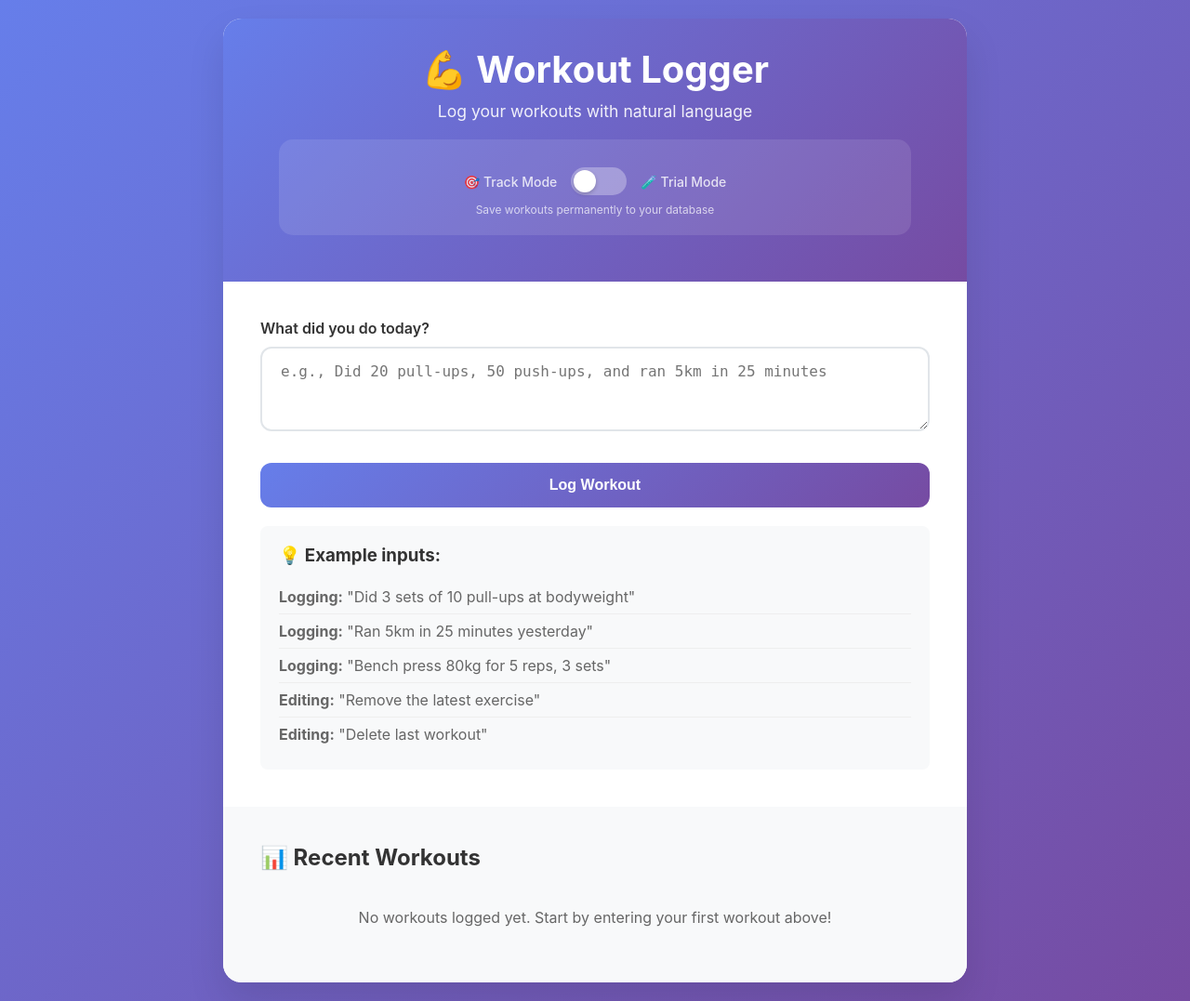
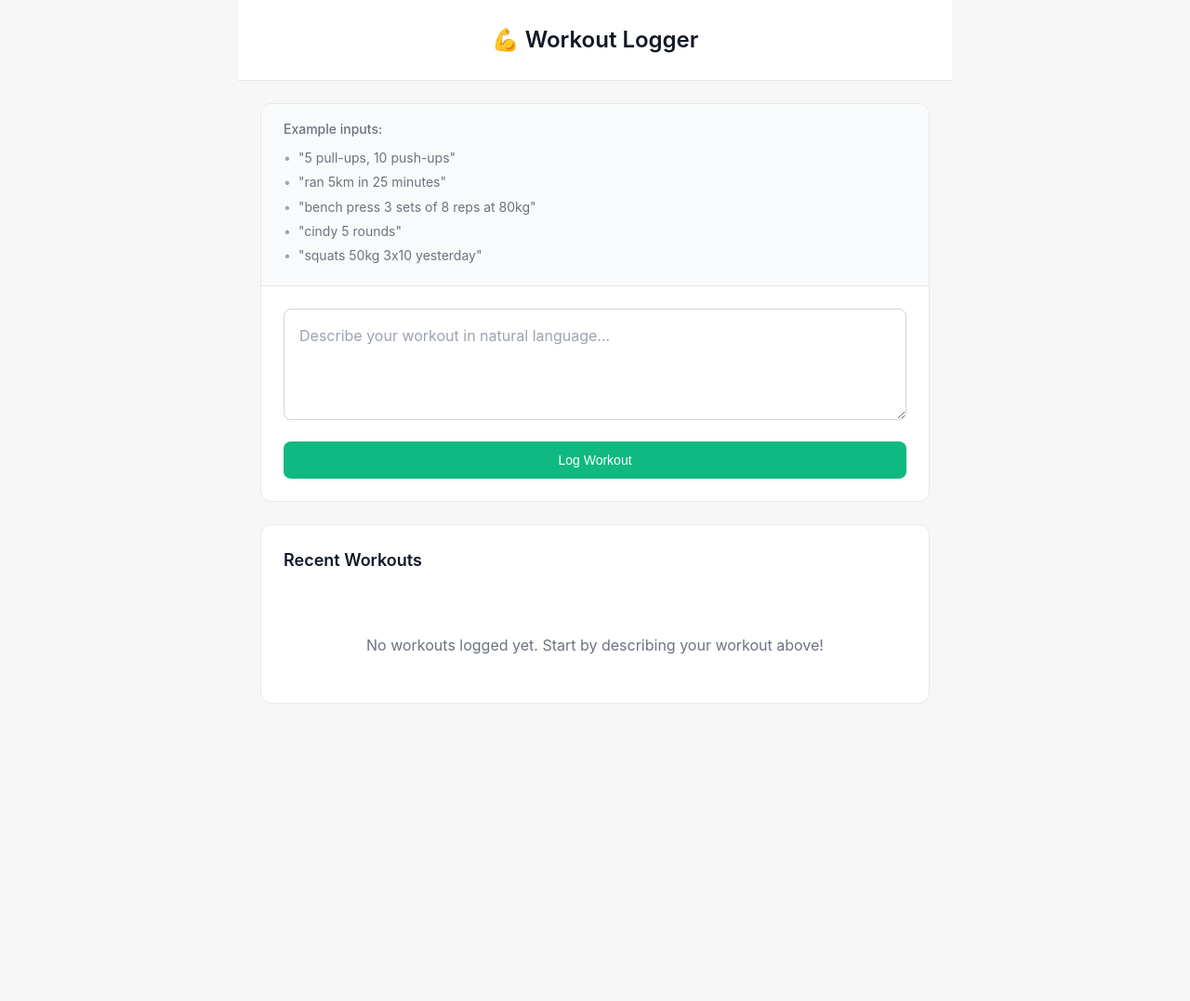
Before and after one commit to ojalvoamir/fitness-tracker, a Flask app: template templates/index.html in a window 1280 px wide. Shown: the whole page at 93% size. After the commit the page ends 757 px from the top, so only its background shows below. Run offline with Flask 3, Linux system fonts and the light colour scheme; the template is opened without the code that fills it, so the values that code supplies are empty.

Commit message:
Update index.html

```diff
--- a/templates/index.html
+++ b/templates/index.html
@@ -12,278 +12,214 @@
         }
 
         body {
-            font-family: -apple-system, BlinkMacSystemFont, 'Segoe UI', Roboto, sans-serif;
-            background: linear-gradient(135deg, #667eea 0%, #764ba2 100%);
-            min-height: 100vh;
-            padding: 20px;
+            font-family: -apple-system, BlinkMacSystemFont, "Segoe UI", Roboto, "Helvetica Neue", Arial, sans-serif;
+            background: #f7f7f8;
+            color: #374151;
+            line-height: 1.6;
         }
 
         .container {
-            max-width: 800px;
+            max-width: 768px;
             margin: 0 auto;
-            background: white;
-            border-radius: 20px;
-            box-shadow: 0 20px 40px rgba(0,0,0,0.1);
-            overflow: hidden;
+            min-height: 100vh;
+            display: flex;
+            flex-direction: column;
         }
 
         .header {
-            background: linear-gradient(135deg, #667eea 0%, #764ba2 100%);
-            color: white;
-            padding: 30px;
+            background: white;
+            border-bottom: 1px solid #e5e7eb;
+            padding: 1.5rem;
             text-align: center;
         }
 
         .header h1 {
-            font-size: 2.5rem;
-            margin-bottom: 10px;
+            font-size: 1.5rem;
+            font-weight: 600;
+            color: #111827;
         }
 
-        .header p {
-            opacity: 0.9;
-            font-size: 1.1rem;
-        }
-
-        /* Toggle Switch Styles */
-        .mode-selector {
-            background: rgba(255, 255, 255, 0.1);
-            padding: 20px;
-            margin: 20px 30px;
-            border-radius: 15px;
-            text-align: center;
-        }
-
-        .mode-toggle {
-            display: flex;
-            align-items: center;
-            justify-content: center;
-            gap: 15px;
-            margin-top: 10px;
-        }
-
-        .mode-label {
-            font-size: 14px;
-            font-weight: 500;
-            opacity: 0.8;
-            min-width: 80px;
-        }
-
-        .toggle-switch {
-            position: relative;
-            width: 60px;
-            height: 30px;
-            background: rgba(255, 255, 255, 0.3);
-            border-radius: 15px;
-            cursor: pointer;
-            transition: all 0.3s ease;
-        }
-
-        .toggle-switch.active {
-            background: rgba(255, 255, 255, 0.5);
-        }
-
-        .toggle-slider {
-            position: absolute;
-            top: 3px;
-            left: 3px;
-            width: 24px;
-            height: 24px;
-            background: white;
-            border-radius: 50%;
-            transition: all 0.3s ease;
-            box-shadow: 0 2px 4px rgba(0,0,0,0.2);
-        }
-
-        .toggle-switch.active .toggle-slider {
-            transform: translateX(30px);
-        }
-
-        .mode-description {
-            font-size: 12px;
-            opacity: 0.7;
-            margin-top: 8px;
-            max-width: 400px;
-            margin-left: auto;
-            margin-right: auto;
+        .main-content {
+            flex: 1;
+            padding: 1.5rem;
         }
 
         .input-section {
-            padding: 40px;
-        }
-
-        .input-group {
-            margin-bottom: 30px;
-        }
-
-        .input-group label {
-            display: block;
-            margin-bottom: 10px;
-            font-weight: 600;
-            color: #333;
-        }
-
-        .input-field {
-            width: 100%;
-            padding: 15px 20px;
-            border: 2px solid #e1e5e9;
-            border-radius: 12px;
-            font-size: 16px;
-            transition: all 0.3s ease;
-            resize: vertical;
-            min-height: 60px;
-        }
-
-        .input-field:focus {
-            outline: none;
-            border-color: #667eea;
-            box-shadow: 0 0 0 3px rgba(102, 126, 234, 0.1);
-        }
-
-        .submit-btn {
-            background: linear-gradient(135deg, #667eea 0%, #764ba2 100%);
-            color: white;
-            border: none;
-            padding: 15px 40px;
-            border-radius: 12px;
-            font-size: 16px;
-            font-weight: 600;
-            cursor: pointer;
-            transition: all 0.3s ease;
-            width: 100%;
-        }
-
-        .submit-btn:hover {
-            transform: translateY(-2px);
-            box-shadow: 0 10px 20px rgba(102, 126, 234, 0.3);
-        }
-
-        .submit-btn:disabled {
-            opacity: 0.6;
-            cursor: not-allowed;
-            transform: none;
-        }
-
-        .message {
-            margin-top: 20px;
-            padding: 15px;
-            border-radius: 8px;
-            display: none;
-        }
-
-        .message.success {
-            background: #d4edda;
-            color: #155724;
-            border: 1px solid #c3e6cb;
-        }
-
-        .message.error {
-            background: #f8d7da;
-            color: #721c24;
-            border: 1px solid #f5c6cb;
-        }
-
-        .recent-workouts {
-            padding: 40px;
-            background: #f8f9fa;
-        }
-
-        .recent-workouts h2 {
-            margin-bottom: 20px;
-            color: #333;
-        }
-
-        .workout-item {
             background: white;
-            padding: 15px;
-            margin-bottom: 10px;
-            border-radius: 8px;
-            border-left: 4px solid #667eea;
-        }
-
-        .workout-date {
-            font-weight: 600;
-            color: #667eea;
-            margin-bottom: 5px;
-        }
-
-        .workout-details {
-            color: #666;
+            border-radius: 0.75rem;
+            border: 1px solid #e5e7eb;
+            margin-bottom: 1.5rem;
+            overflow: hidden;
         }
 
         .examples {
-            margin-top: 20px;
-            padding: 20px;
-            background: #f8f9fa;
-            border-radius: 8px;
+            padding: 1rem 1.5rem;
+            background: #f9fafb;
+            border-bottom: 1px solid #e5e7eb;
         }
 
         .examples h3 {
-            margin-bottom: 15px;
-            color: #333;
+            font-size: 0.875rem;
+            font-weight: 500;
+            color: #6b7280;
+            margin-bottom: 0.5rem;
         }
 
         .examples ul {
             list-style: none;
-            padding: 0;
+            font-size: 0.875rem;
+            color: #6b7280;
         }
 
         .examples li {
-            padding: 8px 0;
-            color: #666;
-            border-bottom: 1px solid #eee;
+            margin-bottom: 0.25rem;
         }
 
-        .examples li:last-child {
-            border-bottom: none;
+        .examples li:before {
+            content: "•";
+            margin-right: 0.5rem;
+            color: #9ca3af;
+        }
+
+        .input-form {
+            padding: 1.5rem;
+        }
+
+        .input-wrapper {
+            position: relative;
+            margin-bottom: 1rem;
+        }
+
+        textarea {
+            width: 100%;
+            min-height: 120px;
+            padding: 1rem;
+            border: 1px solid #d1d5db;
+            border-radius: 0.5rem;
+            outline: none;
+            resize: vertical;
+            font-family: inherit;
+            font-size: 1rem;
+            line-height: 1.5;
+            transition: border-color 0.2s;
+        }
+
+        textarea:focus {
+            border-color: #10b981;
+            box-shadow: 0 0 0 3px rgba(16, 185, 129, 0.1);
+        }
+
+        textarea::placeholder {
+            color: #9ca3af;
+        }
+
+        .submit-button {
+            background: #10b981;
+            color: white;
+            border: none;
+            padding: 0.75rem 1.5rem;
+            border-radius: 0.5rem;
+            font-size: 0.875rem;
+            font-weight: 500;
+            cursor: pointer;
+            transition: background-color 0.2s;
+            width: 100%;
+        }
+
+        .submit-button:hover:not(:disabled) {
+            background: #059669;
+        }
+
+        .submit-button:disabled {
+            background: #d1d5db;
+            cursor: not-allowed;
+        }
+
+        .message {
+            margin: 1rem 0;
+            padding: 0.75rem 1rem;
+            border-radius: 0.5rem;
+            font-size: 0.875rem;
+        }
+
+        .message.success {
+            background: #d1fae5;
+            color: #065f46;
+            border: 1px solid #a7f3d0;
+        }
+
+        .message.error {
+            background: #fee2e2;
+            color: #991b1b;
+            border: 1px solid #fca5a5;
         }
 
         .loading {
             display: none;
             text-align: center;
-            margin-top: 20px;
+            color: #6b7280;
+            font-size: 0.875rem;
+            padding: 1rem;
         }
 
-        .spinner {
-            border: 3px solid #f3f3f3;
-            border-top: 3px solid #667eea;
-            border-radius: 50%;
-            width: 30px;
-            height: 30px;
-            animation: spin 1s linear infinite;
-            margin: 0 auto;
+        .recent-workouts {
+            background: white;
+            border-radius: 0.75rem;
+            border: 1px solid #e5e7eb;
+            overflow: hidden;
         }
 
-        @keyframes spin {
-            0% { transform: rotate(0deg); }
-            100% { transform: rotate(360deg); }
+        .recent-workouts h2 {
+            font-size: 1.125rem;
+            font-weight: 600;
+            color: #111827;
+            padding: 1.5rem 1.5rem 1rem;
         }
 
-        @media (max-width: 768px) {
+        .workout-item {
+            padding: 1rem 1.5rem;
+            border-bottom: 1px solid #f3f4f6;
+        }
+
+        .workout-item:last-child {
+            border-bottom: none;
+        }
+
+        .workout-header {
+            font-weight: 500;
+            color: #111827;
+            margin-bottom: 0.25rem;
+        }
+
+        .workout-details {
+            font-size: 0.875rem;
+            color: #6b7280;
+        }
+
+        .workout-original {
+            font-size: 0.75rem;
+            color: #9ca3af;
+            margin-top: 0.25rem;
+            font-style: italic;
+        }
+
+        .empty-state {
+            text-align: center;
+            padding: 3rem 1.5rem;
+            color: #6b7280;
+        }
+
+        @media (max-width: 640px) {
             .container {
-                margin: 10px;
-                border-radius: 15px;
+                margin: 0;
+            }
+
+            .main-content {
+                padding: 1rem;
             }
 
             .header {
-                padding: 20px;
-            }
-
-            .header h1 {
-                font-size: 2rem;
-            }
-
-            .input-section, .recent-workouts {
-                padding: 20px;
-            }
-
-            .mode-selector {
-                margin: 15px 20px;
-                padding: 15px;
-            }
-
-            .mode-toggle {
-                flex-direction: column;
-                gap: 10px;
+                padding: 1rem;
             }
         }
     </style>
@@ -292,119 +228,88 @@
     <div class="container">
         <div class="header">
             <h1>💪 Workout Logger</h1>
-            <p>Log your workouts with natural language</p>
+        </div>
 
-            <!-- Mode Selector Toggle -->
-            <div class="mode-selector">
-                <div class="mode-toggle">
-                    <span class="mode-label">🎯 Track Mode</span>
-                    <div class="toggle-switch" id="modeToggle">
-                        <div class="toggle-slider"></div>
+        <div class="main-content">
+            <div class="input-section">
+                <div class="examples">
+                    <h3>Example inputs:</h3>
+                    <ul>
+                        <li>"5 pull-ups, 10 push-ups"</li>
+                        <li>"ran 5km in 25 minutes"</li>
+                        <li>"bench press 3 sets of 8 reps at 80kg"</li>
+                        <li>"cindy 5 rounds"</li>
+                        <li>"squats 50kg 3x10 yesterday"</li>
+                    </ul>
                 </div>
-                    <span class="mode-label">🧪 Trial Mode</span>
+
+                <div class="input-form">
+                    <form id="workoutForm">
+                        <div class="input-wrapper">
+                            <textarea
+                                id="workoutInput"
+                                placeholder="Describe your workout in natural language..."
+                                required
+                            ></textarea>
                         </div>
-                <div class="mode-description" id="modeDescription">
-                    Save workouts permanently to your database
-                </div>
+                        <button type="submit" class="submit-button" id="submitBtn">
+                            Log Workout
+                        </button>
+                    </form>
                 </div>
             </div>
 
-        <div class="input-section">
-            <form id="workoutForm">
-                <div class="input-group">
-                    <label for="workoutInput">What did you do today?</label>
-                    <textarea
-                        id="workoutInput"
-                        class="input-field"
-                        placeholder="e.g., Did 20 pull-ups, 50 push-ups, and ran 5km in 25 minutes"
-                        rows="3"
-                    ></textarea>
-                </div>
-
-                <button type="submit" class="submit-btn" id="submitBtn">
-                    Log Workout
-                </button>
-
-                <div class="loading" id="loading">
-                    <div class="spinner"></div>
-                    <p>Processing your workout...</p>
-                </div>
-
-                <div class="message" id="message"></div>
-            </form>
-
-            <div class="examples">
-                <h3>💡 Example inputs:</h3>
-                <ul>
-                    <li><strong>Logging:</strong> "Did 3 sets of 10 pull-ups at bodyweight"</li>
-                    <li><strong>Logging:</strong> "Ran 5km in 25 minutes yesterday"</li>
-                    <li><strong>Logging:</strong> "Bench press 80kg for 5 reps, 3 sets"</li>
-                    <li><strong>Editing:</strong> "Remove the latest exercise"</li>
-                    <li><strong>Editing:</strong> "Delete last workout"</li>
-                </ul>
-            </div>
-        </div>
+            <div id="message"></div>
+            <div id="loading" class="loading">Processing your workout...</div>
 
             <div class="recent-workouts">
-            <h2>📊 Recent Workouts</h2>
+                <h2>Recent Workouts</h2>
                 <div id="workoutsList">
                     {% if recent_workouts %}
-                    {% for workout in recent_workouts[:10] %}
+                        {% for workout in recent_workouts %}
                         <div class="workout-item">
-                            <div class="workout-date">{{ workout.date }}</div>
+                            <div class="workout-header">
+                                {{ workout.date }} - {{ workout.activity_name }} (Set {{ workout.set_number }})
+                            </div>
                             <div class="workout-details">
-                                {{ workout.exercise_name }}
-                                {% if workout.weight_kg %} - {{ workout.weight_kg }}kg{% endif %}
-                                {% if workout.reps %} - {{ workout.reps }} reps{% endif %}
-                                {% if workout.distance_km %} - {{ workout.distance_km }}km{% endif %}
-                                {% if workout.time_seconds %} - {{ (workout.time_seconds/60)|round(1) }} min{% endif %}
+                                {{ workout.metric_type }}: {{ workout.value }} {{ workout.unit or '' }}
                             </div>
+                            {% if workout.raw_input %}
+                            <div class="workout-original">
+                                Original: "{{ workout.raw_input }}"
+                            </div>
+                            {% endif %}
                         </div>
                         {% endfor %}
                     {% else %}
-                    <p style="color: #666; text-align: center; padding: 20px;">
-                        No workouts logged yet. Start by entering your first workout above!
-                    </p>
+                        <div class="empty-state">
+                            No workouts logged yet. Start by describing your workout above!
+                        </div>
                     {% endif %}
+                </div>
             </div>
         </div>
     </div>
 
     <script>
-        // Mode toggle functionality
-        let isTrialMode = false;
-        const modeToggle = document.getElementById('modeToggle');
-        const modeDescription = document.getElementById('modeDescription');
-
-        modeToggle.addEventListener('click', function() {
-            isTrialMode = !isTrialMode;
-            this.classList.toggle('active');
-
-            if (isTrialMode) {
-                modeDescription.textContent = 'Test the system without saving to your database';
-            } else {
-                modeDescription.textContent = 'Save workouts permanently to your database';
-            }
-        });
-
-        // Form submission
         document.getElementById('workoutForm').addEventListener('submit', async function(e) {
             e.preventDefault();
 
-            const input = document.getElementById('workoutInput').value.trim();
+            const input = document.getElementById('workoutInput');
+            const messageDiv = document.getElementById('message');
+            const loadingDiv = document.getElementById('loading');
             const submitBtn = document.getElementById('submitBtn');
-            const loading = document.getElementById('loading');
-            const message = document.getElementById('message');
 
-            if (!input) {
-                showMessage('Please enter a workout description', 'error');
+            if (!input.value.trim()) {
+                messageDiv.innerHTML = '<div class="message error">Please enter a workout description</div>';
                 return;
             }
 
             // Show loading state
+            loadingDiv.style.display = 'block';
+            messageDiv.innerHTML = '';
             submitBtn.disabled = true;
-            loading.style.display = 'block';
-            message.style.display = 'none';
+            submitBtn.textContent = 'Processing...';
 
             try {
                 const response = await fetch('/log', {
@@ -413,46 +318,27 @@
                         'Content-Type': 'application/json',
                     },
                     body: JSON.stringify({
-                        input: input,
-                        trial_mode: isTrialMode
+                        workout: input.value
                     })
                 });
 
-                const result = await response.json();
+                const data = await response.json();
 
-                if (result.success) {
-                    showMessage(result.message, 'success');
-                    document.getElementById('workoutInput').value = '';
-
-                    // Only refresh if not in trial mode
-                    if (!isTrialMode) {
-                        setTimeout(() => {
-                            window.location.reload();
-                        }, 1500);
-                    }
+                if (data.success) {
+                    messageDiv.innerHTML = '<div class="message success">✅ Workout logged successfully!</div>';
+                    input.value = '';
+                    // Reload page to show new workout
+                    setTimeout(() => location.reload(), 1500);
                 } else {
-                    showMessage(result.error, 'error');
+                    messageDiv.innerHTML = `<div class="message error">❌ Error: ${data.error}</div>`;
                 }
             } catch (error) {
-                showMessage('Network error. Please try again.', 'error');
+                messageDiv.innerHTML = `<div class="message error">❌ Network error: ${error.message}</div>`;
             } finally {
+                loadingDiv.style.display = 'none';
                 submitBtn.disabled = false;
-                loading.style.display = 'none';
+                submitBtn.textContent = 'Log Workout';
             }
-        });
-
-        function showMessage(text, type) {
-            const message = document.getElementById('message');
-            message.textContent = text;
-            message.className = `message ${type}`;
-            message.style.display = 'block';
-        }
-
-        // Auto-resize textarea
-        const textarea = document.getElementById('workoutInput');
-        textarea.addEventListener('input', function() {
-            this.style.height = 'auto';
-            this.style.height = this.scrollHeight + 'px';
         });
     </script>
 </body>
```
Lines whose indentation alone changed are shown as unchanged.
